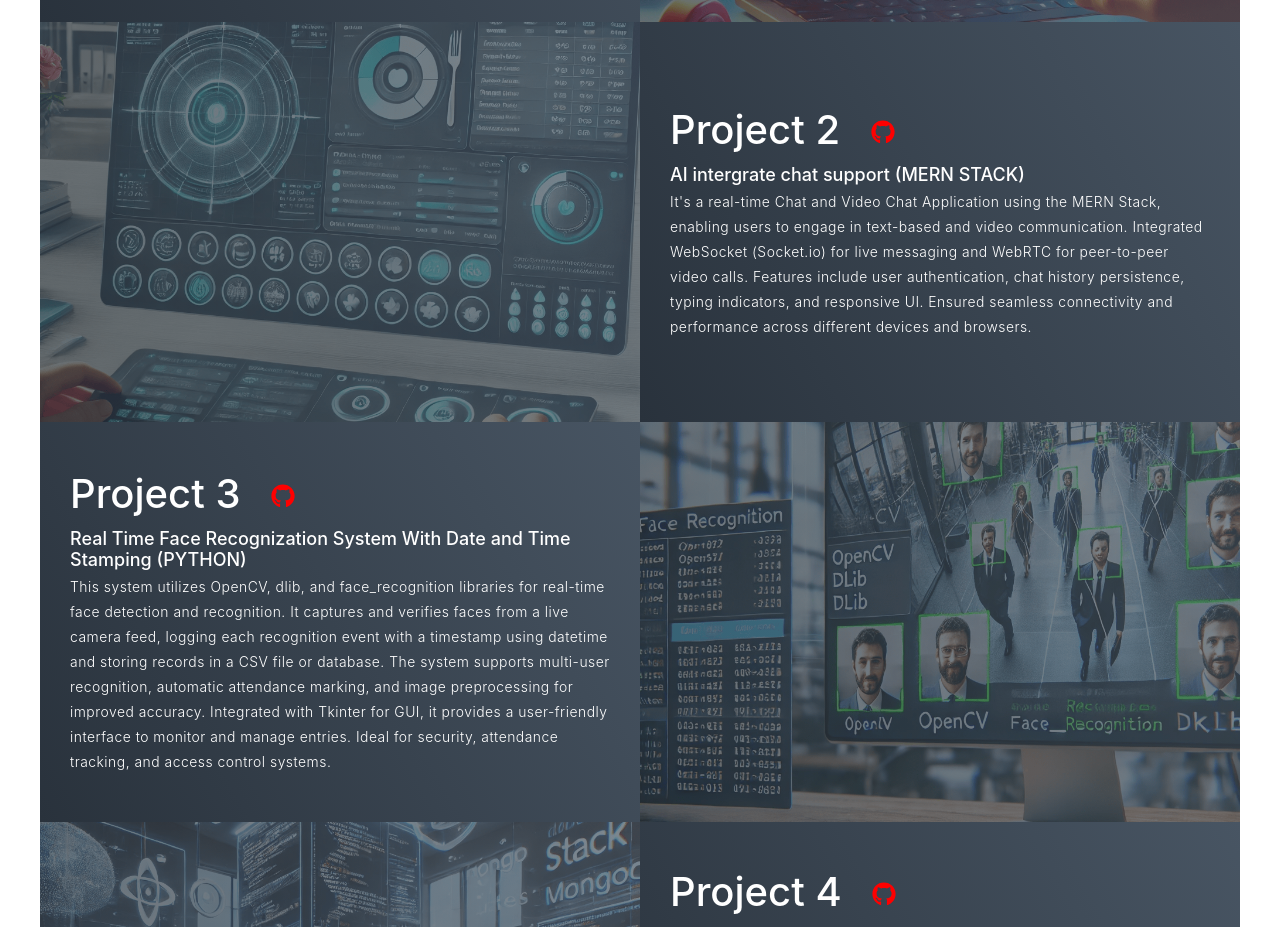
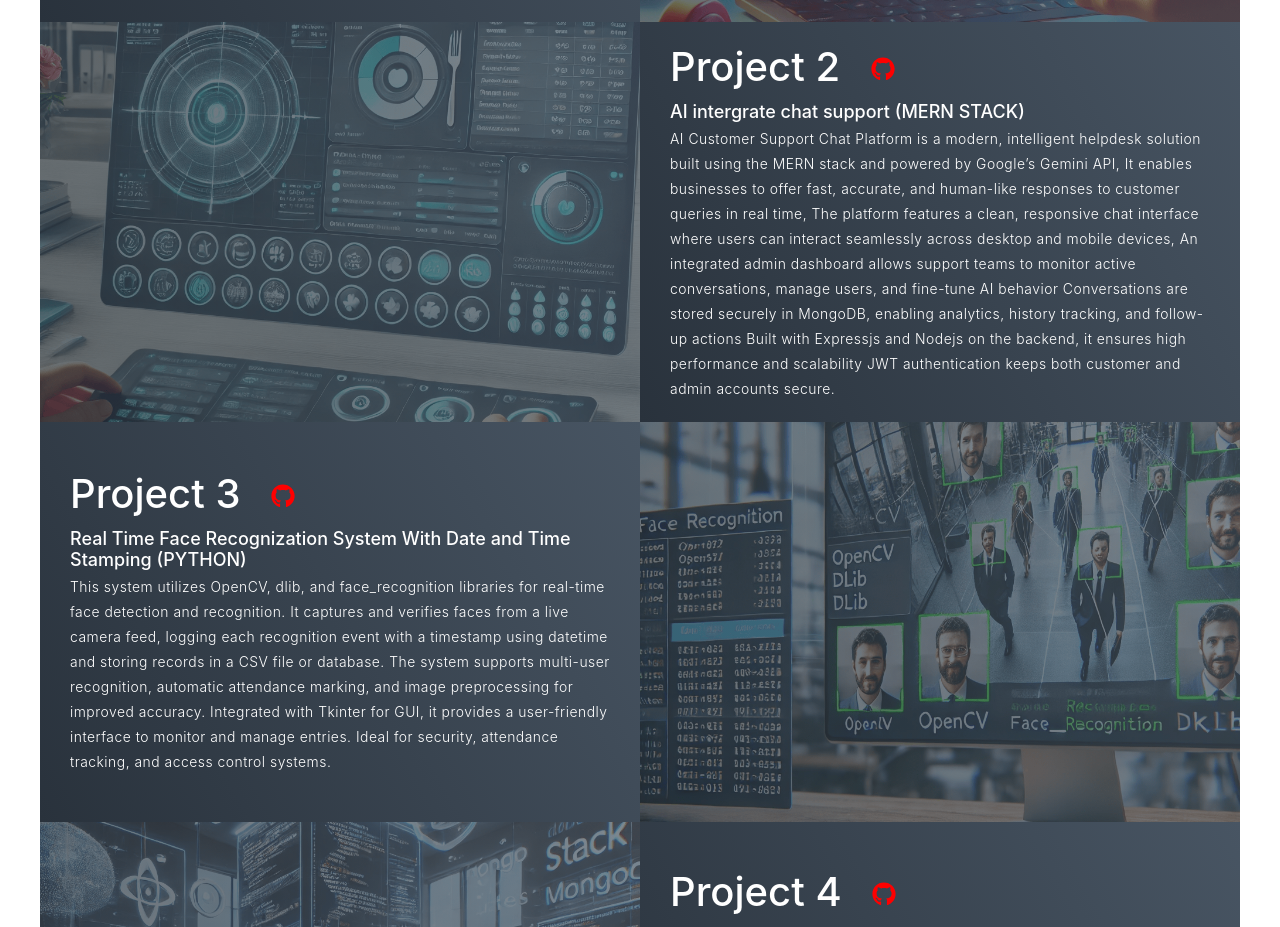
Before and after one commit to prem1kr/Portfolio-react.js, a React (Create React App) app: page / in a window 1280 px wide. Shown: the part 2360-3287 px from the top of the page. Built offline with nearby package versions, Linux system fonts and the light colour scheme.

Commit message:
Update Projects.js

```diff
--- a/src/Pages/Projects.js
+++ b/src/Pages/Projects.js
@@ -34,11 +34,11 @@ const Projects = () => {
             <h1>
               Project 2
               <a
-                  href="https://github.com/prem1kr/Ai-Chat-Support-Full-Stack-website-.git" target="_blank" rel="noopener noreferrer" > <FaGithub size={24} color="red"/>
+                  href="https://github.com/prem1kr/Full-Stack-Ai-integrated-Chat-Support-web-App.git" target="_blank" rel="noopener noreferrer" > <FaGithub size={24} color="red"/>
               </a>
               </h1>
             <h2>AI intergrate chat support (MERN STACK)</h2>
-            <p>It's a real-time Chat and Video Chat Application using the MERN Stack, enabling users to engage in text-based and video communication. Integrated WebSocket (Socket.io) for live messaging and WebRTC for peer-to-peer video calls. Features include user authentication, chat history persistence, typing indicators, and responsive UI. Ensured seamless connectivity and performance across different devices and browsers.</p>
+            <p>AI Customer Support Chat Platform is a modern, intelligent helpdesk solution built using the MERN stack and powered by Google’s Gemini API, It enables businesses to offer fast, accurate, and human-like responses to customer queries in real time, The platform features a clean, responsive chat interface where users can interact seamlessly across desktop and mobile devices, An integrated admin dashboard allows support teams to monitor active conversations, manage users, and fine-tune AI behavior Conversations are stored securely in MongoDB, enabling analytics, history tracking, and follow-up actions Built with Expressjs and Nodejs on the backend, it ensures high performance and scalability JWT authentication keeps both customer and admin accounts secure.</p>
           </div>
           <div className="project-img">
                 <img src={img2} alt="img" />
```
